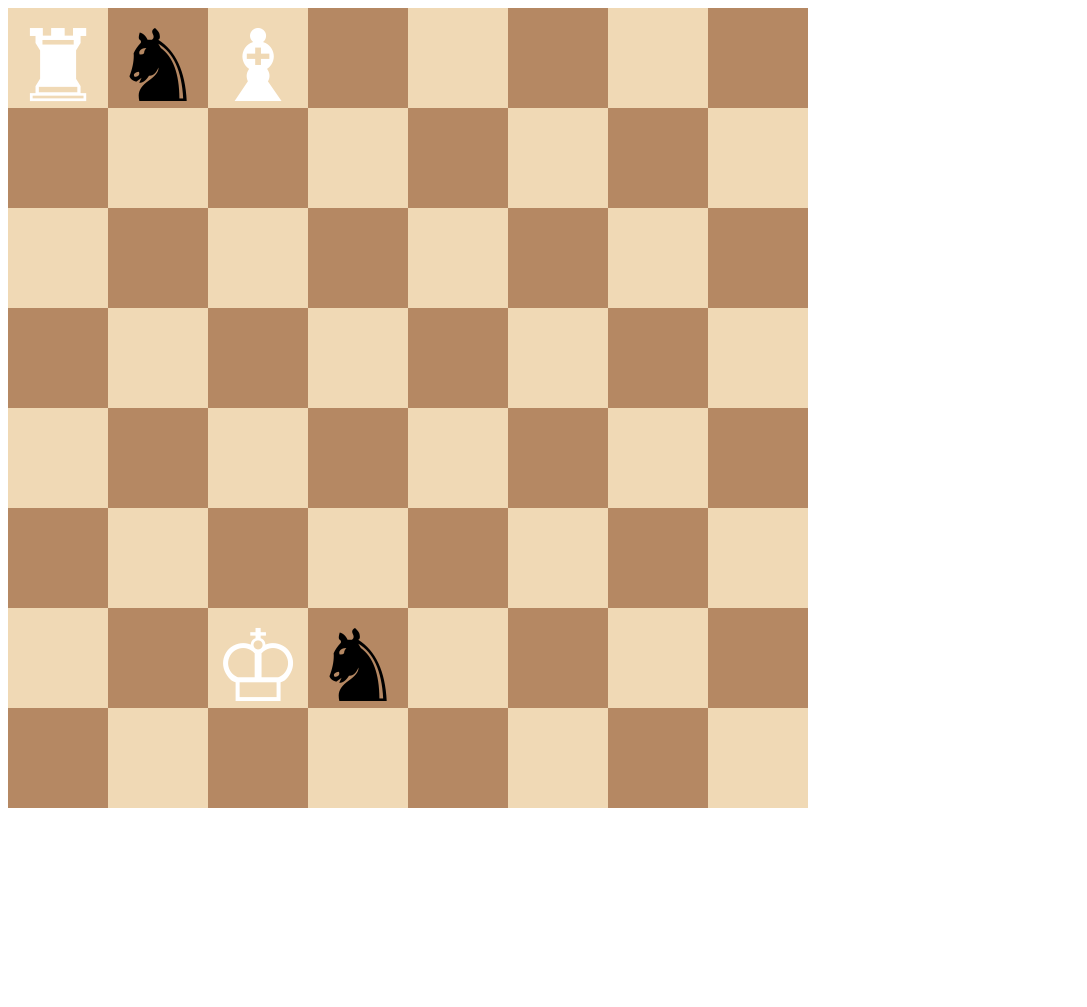
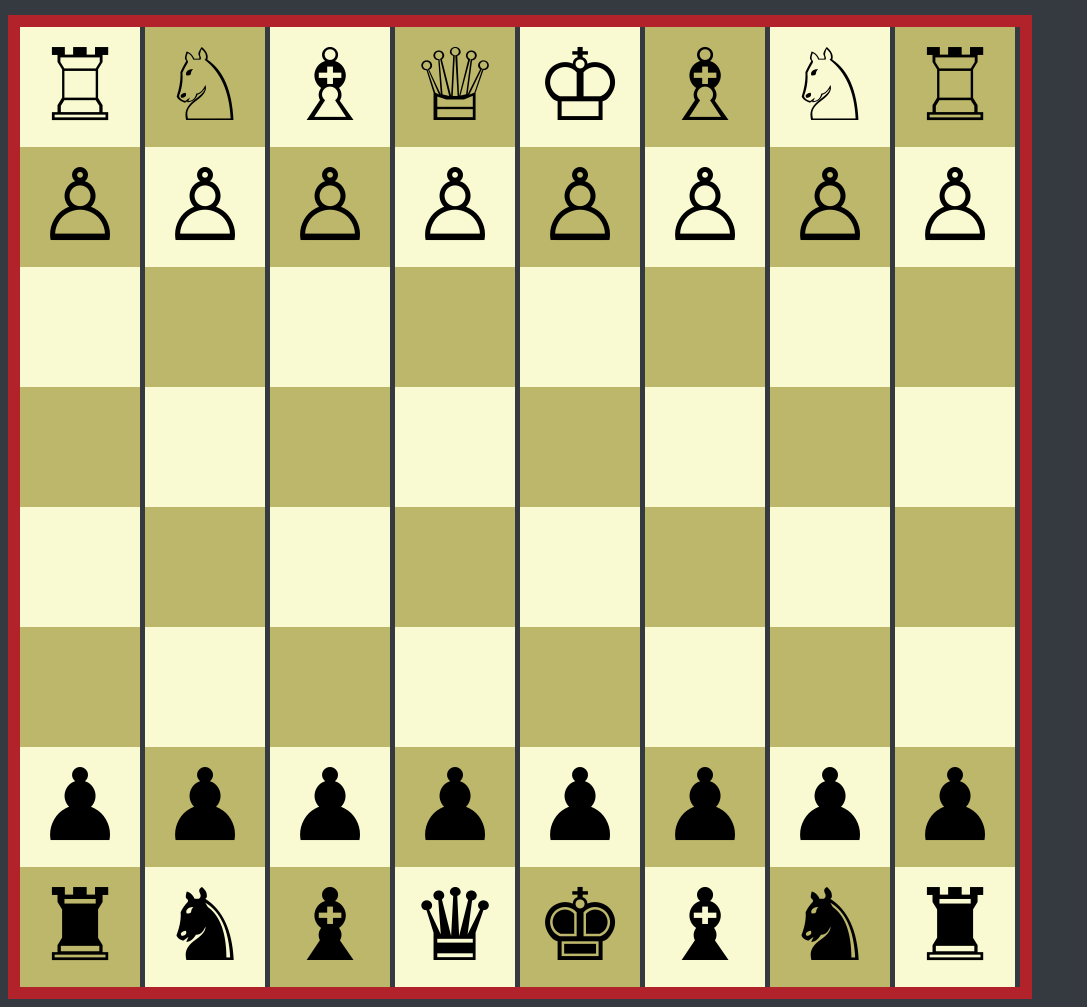
Before and after one commit to jdoan5/Web_Development, a plain HTML site: page Chess/Chess_Board.html in a window 1280 px wide. Shown: the whole page, without its empty margins (0-1087 px from the left). Before the commit the page ends 816 px from the top, so only its background shows below. Drawn offline with Linux system fonts and the light colour scheme.

Commit message:
Chess_Board

```diff
--- a/Chess/Chess_Board.html
+++ b/Chess/Chess_Board.html
@@ -1,3 +1,6 @@
+<!--The purpse of this project is to create a chess board layout
+Author: John Doan | Date: May 2023-->
+
 <!DOCTYPE html>
 <html long="en">
     <head>
@@ -7,23 +10,27 @@
         <link rel="stylesheet" href="style.css">
     </head>
     <body>
-       <div class="container">
-        <div class="white">&#9820;</div>
-        <div class="black">&#9822;</div>
-        <div class="white">&#9821;</div>
-        <div class="black"></div>
-        <div class="white"></div>
-        <div class="black"></div>
-        <div class="white"></div>
-        <div class="black"></div>
-        <div class="black"></div>
-        <div class="white"></div>
-        <div class="black"></div>
-        <div class="white"></div>
-        <div class="black"></div>
-        <div class="white"></div>
-        <div class="black"></div>
-        <div class="white"></div>
+       <div class="container_box">
+        <!--white king, rook, bishop, queen, knight-->
+        <div class="white">&#9814;</div>
+        <div class="black">&#9816;</div>
+        <div class="white">&#9815;</div>
+        <div class="black">&#9813;	</div>
+        <div class="white">&#9812;</div>
+        <div class="black">&#9815;</div>
+        <div class="white">&#9816;</div>
+        <div class="black">&#9814;</div>
+
+        <!--White pawn-->
+        <div class="black">&#9817;</div>
+        <div class="white">&#9817;</div>
+        <div class="black">&#9817;</div>
+        <div class="white">&#9817;</div>
+        <div class="black">&#9817;</div>
+        <div class="white">&#9817;</div>
+        <div class="black">&#9817;</div>
+        <div class="white">&#9817;</div>
+
         <div class="white"></div>
         <div class="black"></div>
         <div class="white"></div>
@@ -56,22 +63,26 @@
         <div class="white"></div>
         <div class="black"></div>
         <div class="white"></div>
-        <div class="white"></div>
-        <div class="black"></div>
-        <div class="white">&#9812;</div>
+
+        <!--Black Pawn-->
+        <div class="white">&#x265F;</div>
+        <div class="black">&#x265F;</div>
+        <div class="white">&#x265F;</div>
+        <div class="black">&#x265F;</div>
+        <div class="white">&#x265F;</div>
+        <div class="black">&#x265F;</div>
+        <div class="white">&#x265F;</div>
+        <div class="black">&#x265F;</div>
+
+        <!--Black  king, rook, bishop, queen, knight-->
+        <div class="black">&#9820;</div>
+        <div class="white">&#9822;</div>
+        <div class="black">&#9821;</div>
+        <div class="white">&#9819;</div>
+        <div class="black">&#9818;</div>
+        <div class="white">&#9821;</div>
         <div class="black">&#9822;</div>
-        <div class="white"></div>
-        <div class="black"></div>
-        <div class="white"></div>
-        <div class="black"></div>
-        <div class="black"></div>
-        <div class="white"></div>
-        <div class="black"></div>
-        <div class="white"></div>
-        <div class="black"></div>
-        <div class="white"></div>
-        <div class="black"></div>
-        <div class="white"></div>
+        <div class="white">&#9820;</div>
        </div>
     </body>
 </html>
--- a/Chess/style.css
+++ b/Chess/style.css
@@ -1,33 +1,33 @@
-.container {
-    width: 800px;
+html {
+    background-color: #343a40;;
+}
+
+.container_box {
+    width: 1000px;
     display: grid;
     grid-template-columns: 1fr 1fr 1fr 1fr 1fr 1fr 1fr 1fr;
     grid-template-rows: 1fr 1fr 1fr 1fr 1fr 1fr 1fr 1fr;
+    text-align: center;
+    position: relative;
+    border-color: 10px;
+    margin-top: 15px;
+    border: 12px solid #b2222b;
 }
 
 .white {
-    height: 100px;
-    width: 100px;
-    background-color: #f0d9b5;
+    height: 120px;
+    width: 120px;
+    background-color: lightgoldenrodyellow;
     font-size: 100px;
     text-align: center;
-    color: white;
+
 }
 
 .black {
-    height: 100px;
-    width: 100px;
-    background-color: #b58863;
+    height: 120px;
+    width: 120px;
+    background-color: darkkhaki;
     font-size: 100px;
     text-align: center;
-    color: black;
+
 }
-
-image {
-    display: block;
-    margin:auto;
-    width: 50px;
-    height: 50px;
-    bottom: 50px;
-    position: relative;
-}
```
